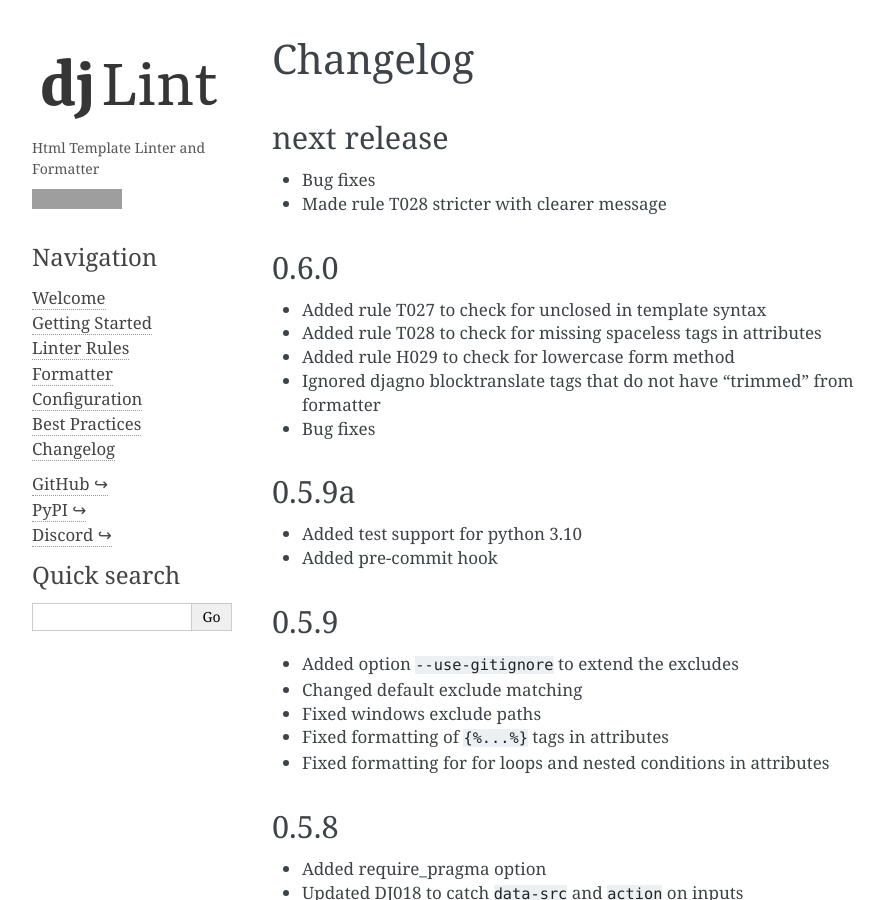
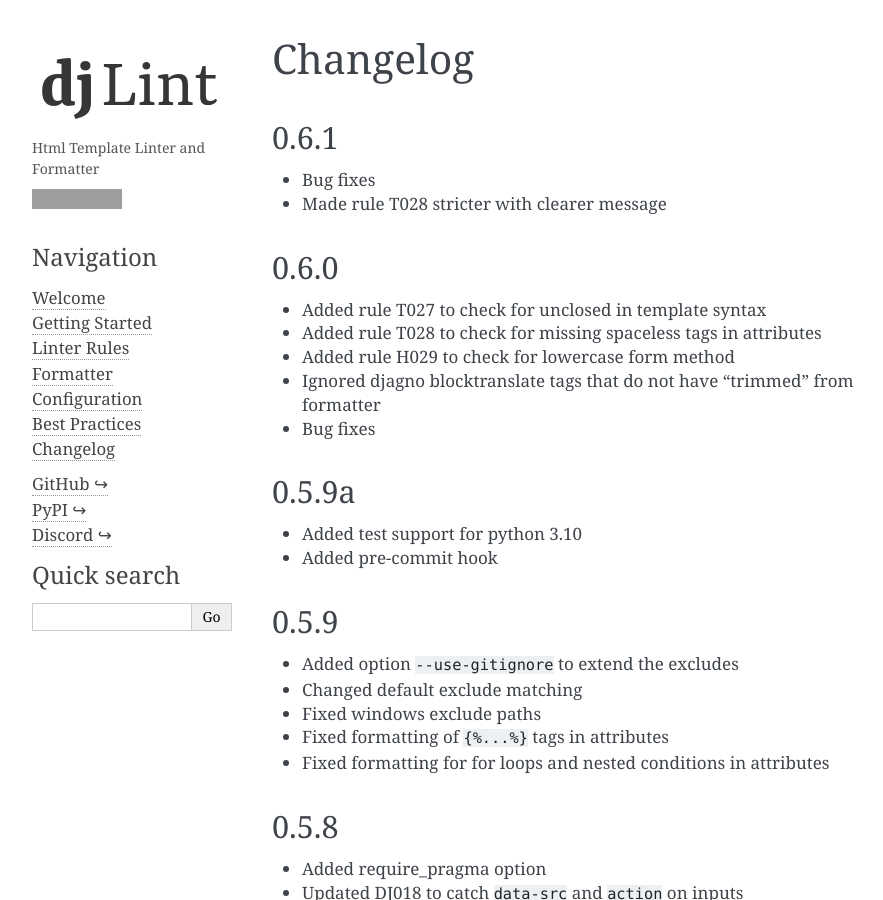
Before and after one commit to djlint/djLint, a Sphinx documentation site: the page built from docs/djlint/changelog.rst, in a window 1280 px wide and 900 px high. Shown: the whole window, without its empty margins (148-1031 px from the left). Built offline with Sphinx 7.4.7, drawn with Linux system fonts in a browser that asks for light colours; grey boxes are pictures that could not be loaded.

Commit message:
updated version

```diff
--- a/docs/conf.py
+++ b/docs/conf.py
@@ -12,7 +12,7 @@
 project = "djlint"
 copyright = "2021, Riverside Healthcare"
 author = "Christopher Pickering"
-release = "0.6.0"
+release = "0.6.1"
 version = release
 
 # -- General configuration ---------------------------------------------------
--- a/docs/djlint/changelog.rst
+++ b/docs/djlint/changelog.rst
@@ -1,8 +1,8 @@
 Changelog
 =========
 
-next release
-------------
+0.6.1
+-----
 - Bug fixes
 - Made rule T028 stricter with clearer message
 
--- a/pyproject.toml
+++ b/pyproject.toml
@@ -7,7 +7,7 @@
 
 [tool.poetry]
 name="djlint"
-version="0.6.0"
+version="0.6.1"
 description="HTML Template Linter and Formatter"
 license="GPL-3.0-or-later"
 authors=["Christopher Pickering <cpickering@rhc.net>"]
```
